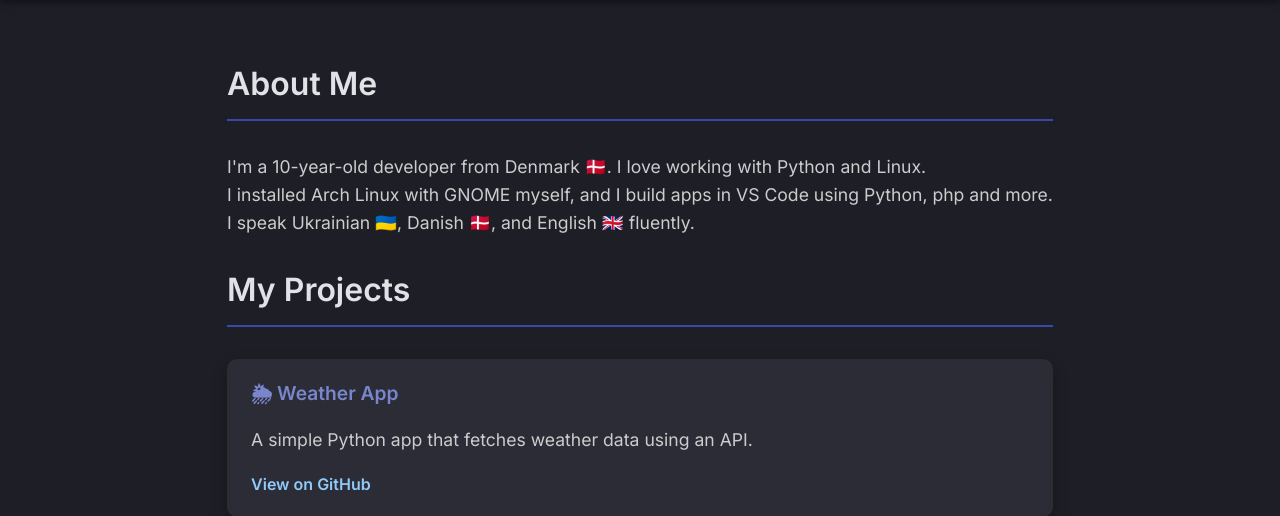
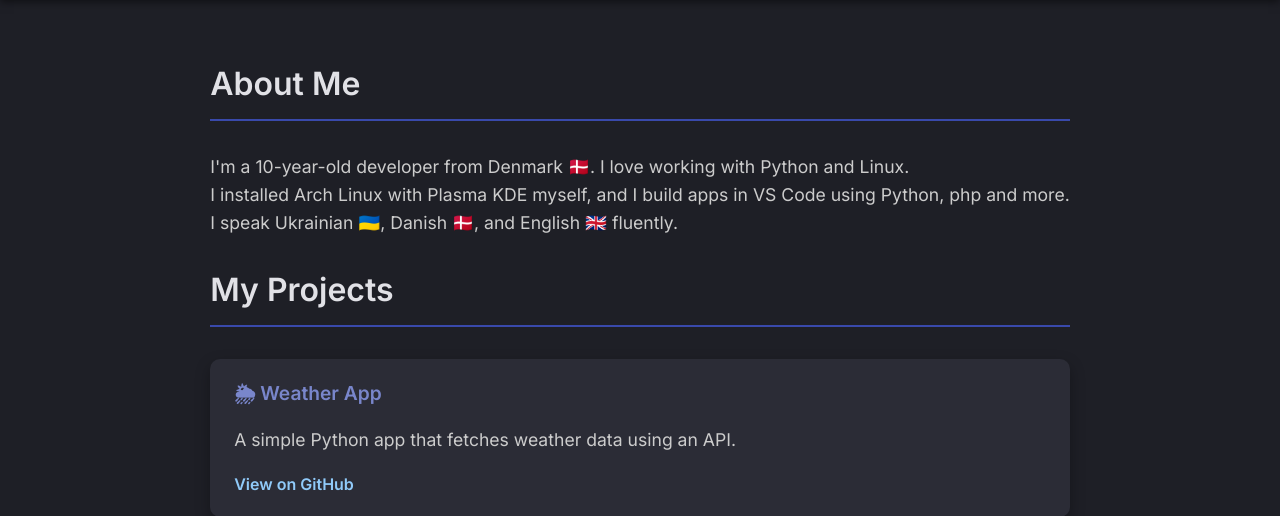
Before and after one commit to T1mohtml/ferendovych.uk, a PHP site: page /portfolio.php in a window 1280 px wide. Shown: the part 229-745 px from the top of the page. Run offline with PHP 8.4, Linux system fonts and the light colour scheme; data that the repository does not hold is empty.

Commit message:
Update portfolio.php

```diff
--- a/portfolio.php
+++ b/portfolio.php
@@ -179,7 +179,7 @@ include_once ("captain_hook.php");
         <h2>About Me</h2>
         <p>
             I'm a 10-year-old developer from Denmark 🇩🇰. I love working with Python and Linux.<br>
-            I installed Arch Linux with GNOME myself, and I build apps in VS Code using Python, php and more.<br>
+            I installed Arch Linux with Plasma KDE myself, and I build apps in VS Code using Python, php and more.<br>
             I speak Ukrainian 🇺🇦, Danish 🇩🇰, and English 🇬🇧 fluently.
         </p>
 
```
